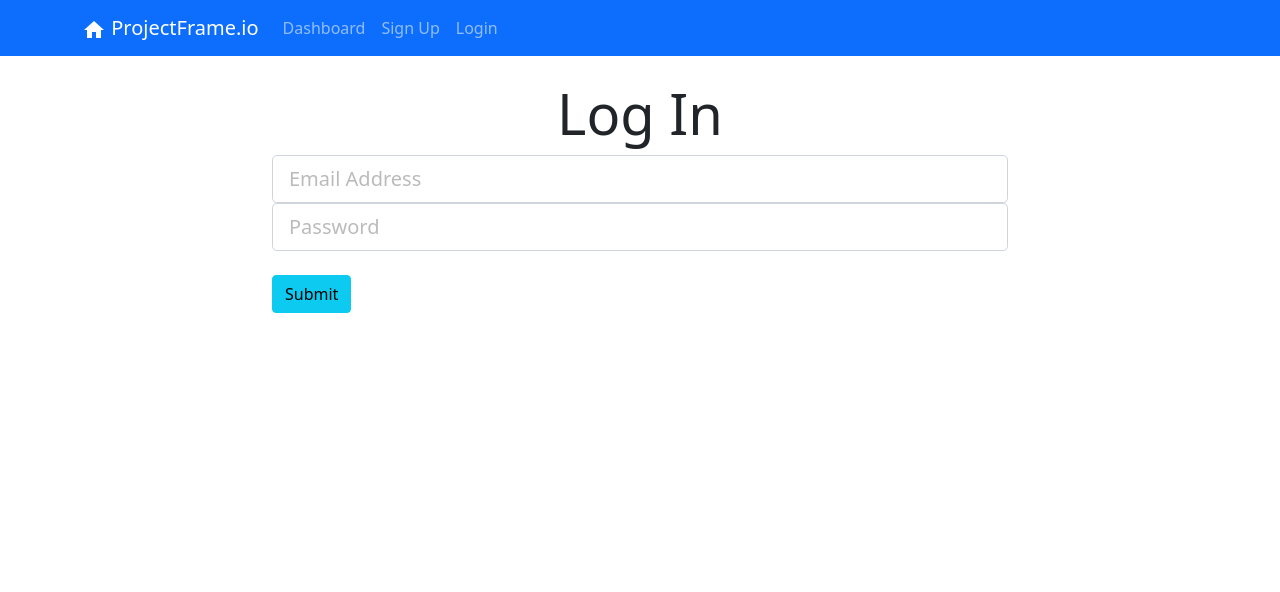
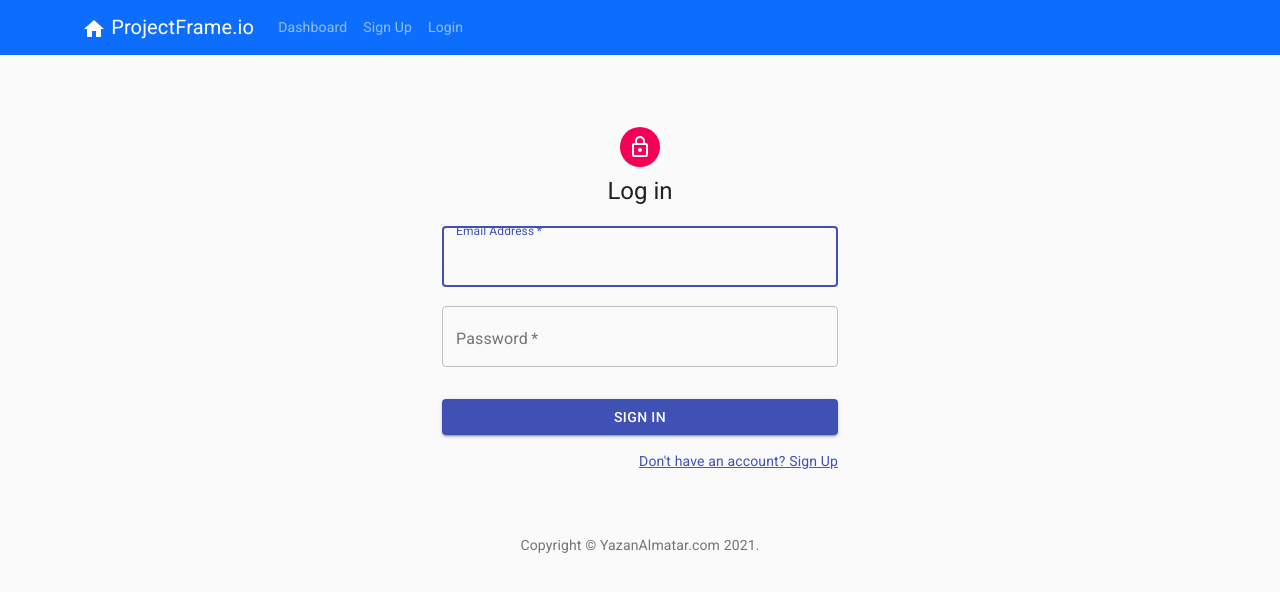
Before and after one commit to YazanAlmatar99/ProjectFrame.tech, a React (Create React App) app in the folder project-frame-client/: page /login in a window 1280 px wide. Shown: the top 592 px of the page. Built offline with nearby package versions, Linux system fonts and the light colour scheme.

Commit message:
Move Login to Material UI approach. Closes #68

```diff
--- a/project-frame-client/src/components/UserManagement/Login.js
+++ b/project-frame-client/src/components/UserManagement/Login.js
@@ -1,15 +1,62 @@
-import React, { useState, useEffect } from "react";
+
+import React,{useState} from 'react';
+import Avatar from '@material-ui/core/Avatar';
+import Button from '@material-ui/core/Button';
+import CssBaseline from '@material-ui/core/CssBaseline';
+import TextField from '@material-ui/core/TextField';
+// import FormControlLabel from '@material-ui/core/FormControlLabel';
+// import Checkbox from '@material-ui/core/Checkbox';
+import Link from '@material-ui/core/Link';
+import Grid from '@material-ui/core/Grid';
+import Box from '@material-ui/core/Box';
+import LockOutlinedIcon from '@material-ui/icons/LockOutlined';
+import Typography from '@material-ui/core/Typography';
+import { makeStyles } from '@material-ui/core/styles';
+import Container from '@material-ui/core/Container';
 import { useActions } from "../../hooks/use-actions";
-import { useHistory, Redirect } from "react-router-dom";
+import { useHistory,Link as RouterLink } from "react-router-dom";
 import { useSelector } from "react-redux";
-import classnames from "classnames";
-const Login = () => {
+function Copyright() {
+
+  return (
+    <Typography variant="body2" color="textSecondary" align="center">
+      {'Copyright © '}
+      <Link color="inherit" href="https://www.yazanalmatar.com/">
+        YazanAlmatar.com
+      </Link>{' '}
+      {new Date().getFullYear()}
+      {'.'}
+    </Typography>
+  );
+}
+
+const useStyles = makeStyles((theme) => ({
+  paper: {
+    marginTop: theme.spacing(8),
+    display: 'flex',
+    flexDirection: 'column',
+    alignItems: 'center',
+  },
+  avatar: {
+    margin: theme.spacing(1),
+    backgroundColor: theme.palette.secondary.main,
+  },
+  form: {
+    width: '100%', // Fix IE 11 issue.
+    marginTop: theme.spacing(1),
+  },
+  submit: {
+    margin: theme.spacing(3, 0, 2),
+  },
+}));
+
+export default function SignIn() {
     const security = useSelector((state) => state.securityState);
 
   const { loginUser } = useActions();
   const errors = useSelector((state) => state.errorState);
   const history = useHistory();
-
+  const classes = useStyles();
 const [user, setUser] = useState({
     username: "",
     password: "",
@@ -24,51 +71,79 @@ const Login = () => {
     await loginUser(user, history);
   };
   return (
-    <div className="login">
-      <div className="container">
-        <div className="row">
-          <div className="col-md-8 m-auto">
-            <h1 className="display-4 text-center">Log In</h1>
-            <form onSubmit={onFormSubmit}>
-              <div className="form-group">
-                <input
-                  type="email"
-                  className={classnames("form-control form-control-lg", {
-                    "is-invalid": errors.username,
-                  })}
-                  placeholder="Email Address"
+    <Container component="main" maxWidth="xs">
+      <CssBaseline />
+      <div className={classes.paper}>
+        <Avatar className={classes.avatar}>
+          <LockOutlinedIcon />
+        </Avatar>
+        <Typography component="h1" variant="h5">
+          Log in
+        </Typography>
+        <form className={classes.form} >
+          <TextField
+            variant="outlined"
+            margin="normal"
+            required
+            fullWidth
+            id="email"
+            label="Email Address"
             name="username"
-                  value={user.username}
+            autoComplete="email"
+            autoFocus
+            error={errors.username !=null}
+            helperText={errors.username}
             onChange={onChangeHandler}
+          />
+          <TextField
+            variant="outlined"
+            margin="normal"
+            error={errors.password !=null}
+            helperText={errors.password}
             required
+            fullWidth
+            name="password"
+            label="Password"
+            type="password"
+            id="password"
+            autoComplete="current-password"
+            onChange={onChangeHandler}
           />
-                {errors && (
-                  <div className="invalid-feedback">{errors.username}</div>
-                )}
-              </div>
-              <div className="form-group">
-                <input
-                  type="password"
-                  className={classnames("form-control form-control-lg", {
-                    "is-invalid": errors.password,
-                  })}
-                  placeholder="Password"
-                  name="password"
-                  value={user.password}
-                  onChange={onChangeHandler}
-                  required
-                />
-                {errors && (
-                  <div className="invalid-feedback">{errors.password}</div>
-                )}
-              </div>
-              <input type="submit" className="btn btn-info btn-block mt-4" />
+          {/* <FormControlLabel
+            control={<Checkbox value="remember" color="primary" />}
+            label="Remember me"
+          /> */}
+          <Button
+            type="submit"
+            fullWidth
+            variant="contained"
+            color="primary"
+            className={classes.submit}
+            onClick={onFormSubmit}
+          >
+            Sign In
+          </Button>
+          <Grid container>
+            <Grid item xs>
+              {/* <RouterLink to="/register">
+              <Link href="#" variant="body2">
+                Forgot password?
+              </Link>
+              </RouterLink> */}
+            </Grid>
+            <Grid item>
+            <RouterLink to="/register">
+              <Link href="/register" variant="body2">
+                {"Don't have an account? Sign Up"}
+              </Link>
+              </RouterLink>
+            </Grid>
+          </Grid>
         </form>
       </div>
-        </div>
-      </div>
-    </div>
+      <Box mt={8}>
+        <Copyright />
+      </Box>
+    </Container>
   );
-};
-
-export default Login;
+}
```
Lines whose indentation alone changed are shown as unchanged.
